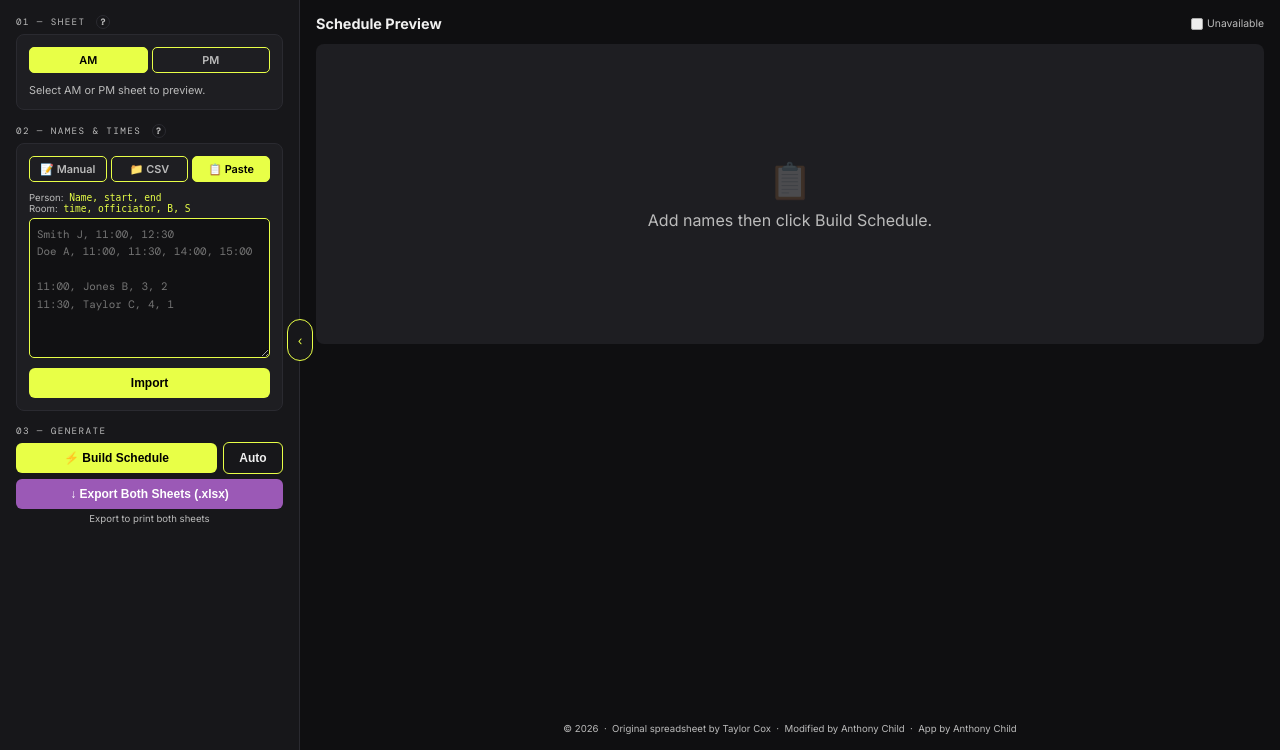
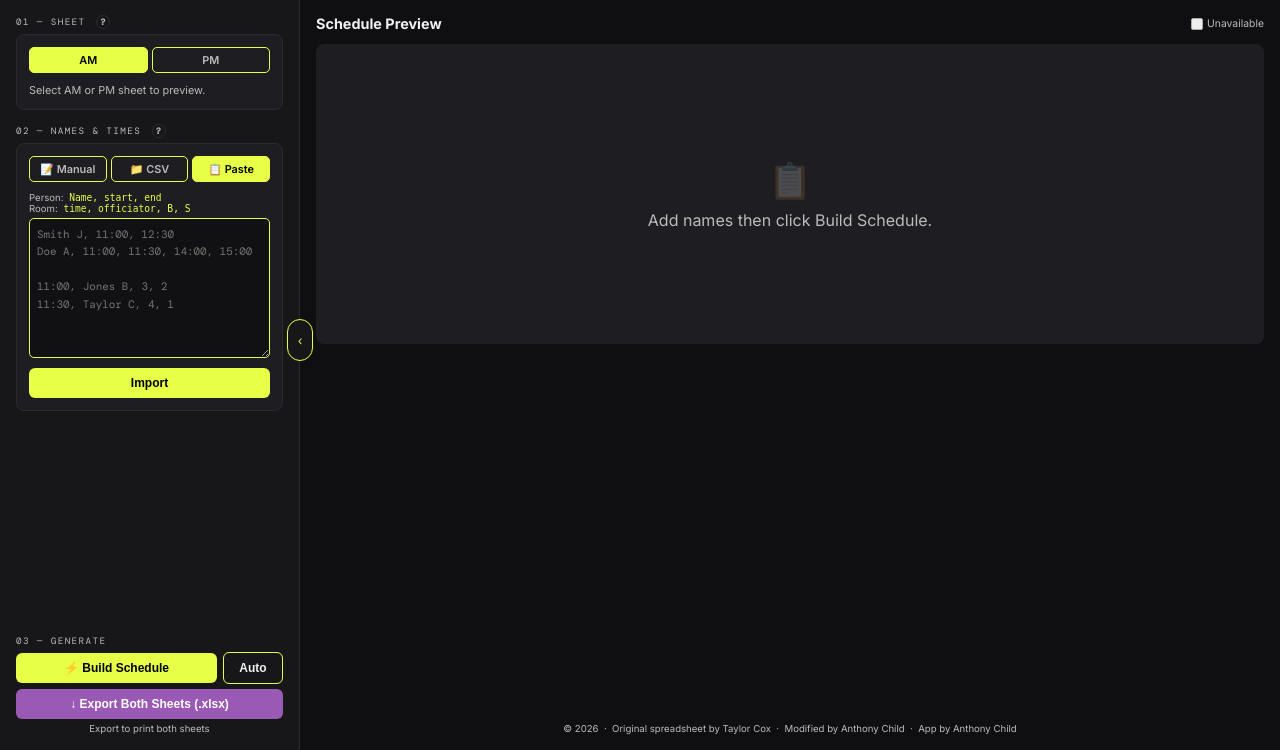
Before and after one commit to antwanchild/coordinator, a Flask app: page / in a window 1280 px wide. Shown: the part 60-810 px from the top of the page. Run offline with Flask 3, Linux system fonts and the light colour scheme.

Commit message:
fix: restore margin-top auto on generate section

```diff
--- a/templates/index.html
+++ b/templates/index.html
@@ -907,7 +907,7 @@
     </div>
 
     <!-- 03 Generate -->
-    <div>
+    <div style="margin-top: auto">
       <div class="section-label">03 &mdash; Generate</div>
       <div style="display: flex; gap: 6px; align-items: center;">
         <button class="btn btn-primary" style="flex: 1" onclick="build()">&#9889; Build Schedule</button>
```
